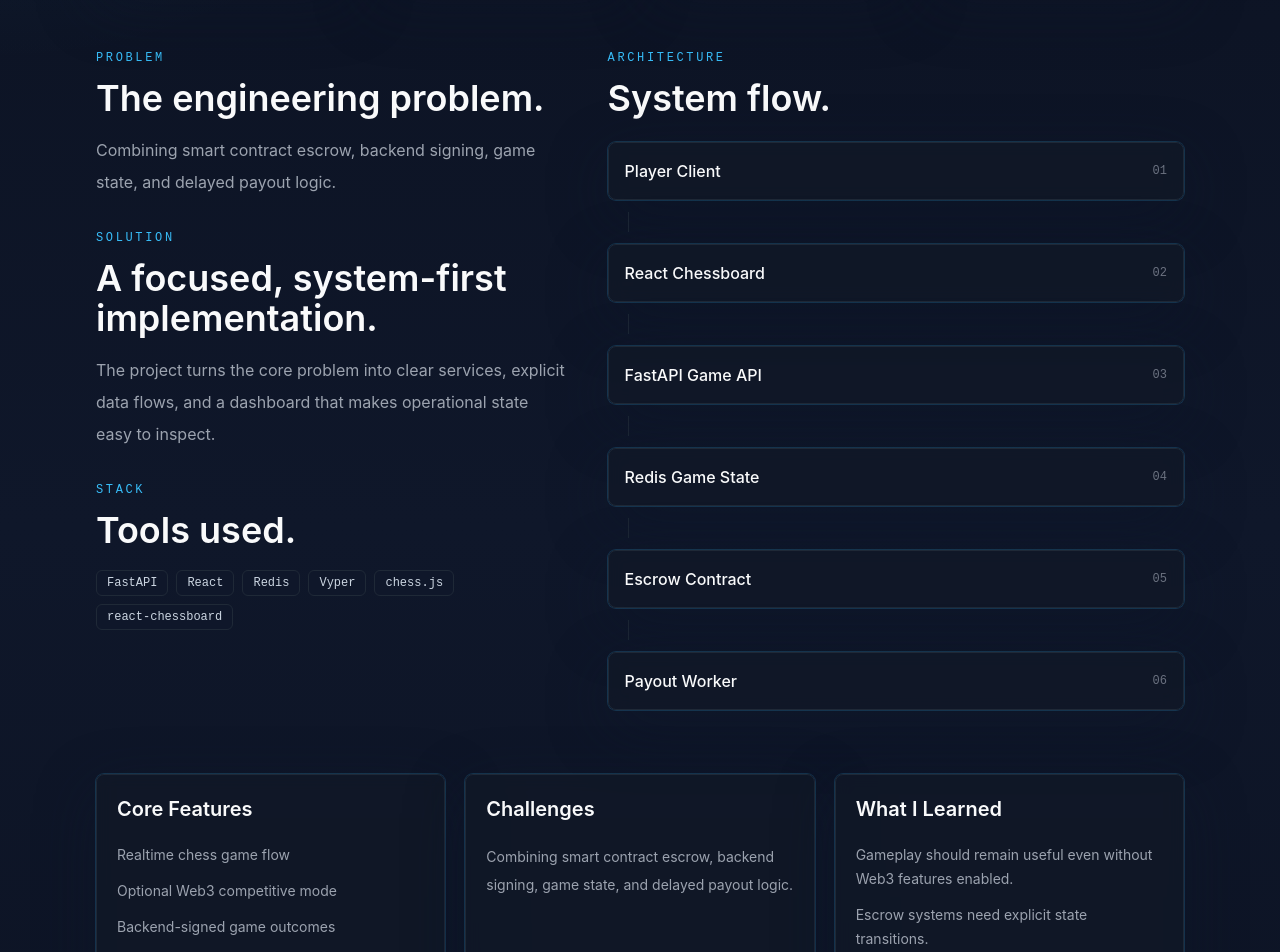
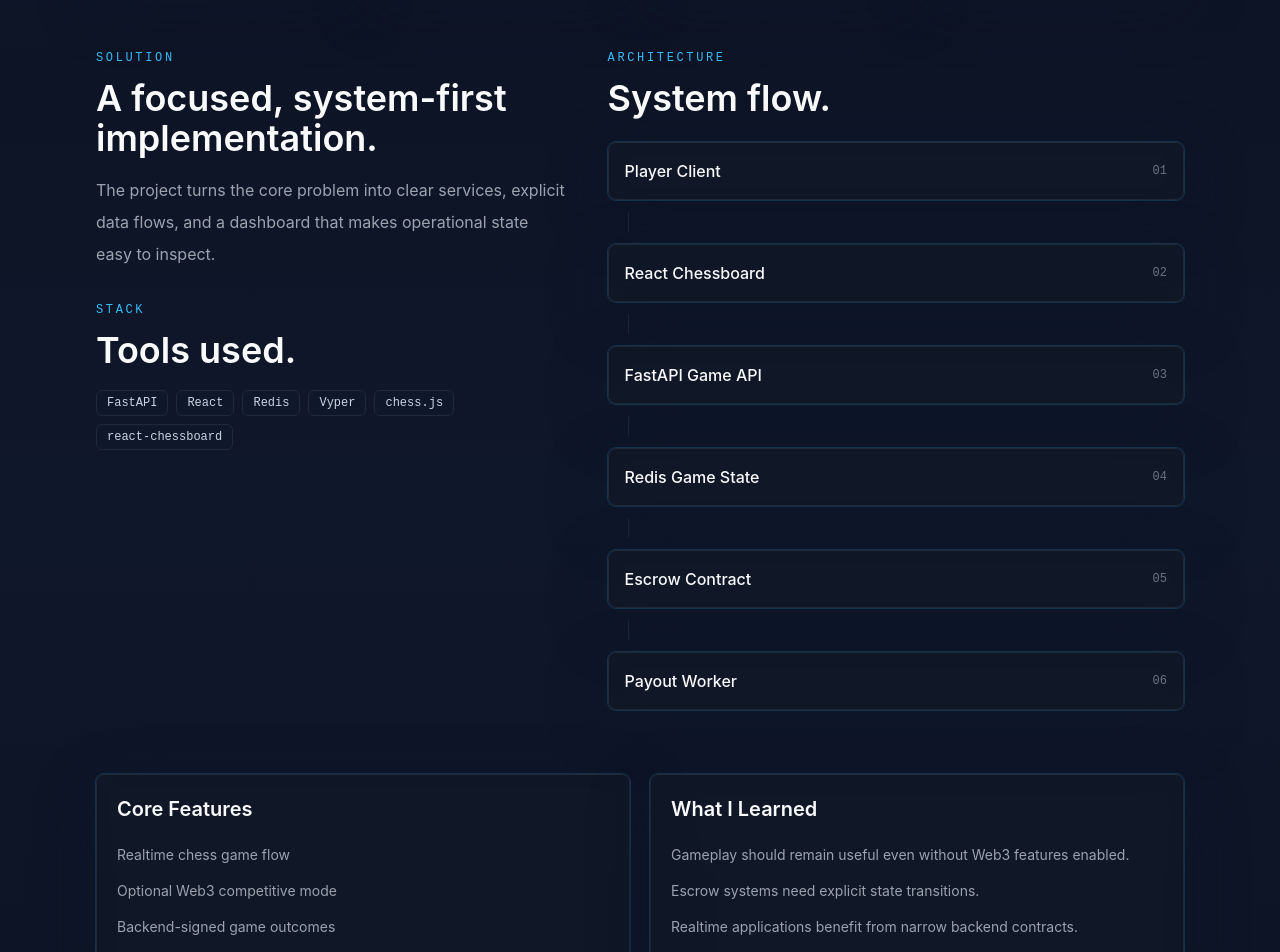
Before and after one commit to mikky00B/port, a Next.js app: page /projects/chess-arena in a window 1280 px wide. Shown: the part 480-1432 px from the top of the page. Built offline with nearby package versions, Linux system fonts and the light colour scheme.

Commit message:
Remove project challenge text

```diff
--- a/src/app/projects/[slug]/page.tsx
+++ b/src/app/projects/[slug]/page.tsx
@@ -71,10 +71,6 @@
       <div className="mt-16 grid gap-10 lg:grid-cols-[0.9fr_1.1fr]">
         <div className="space-y-8">
           <section>
-            <SectionHeader eyebrow="Problem" title="The engineering problem." />
-            <p className="mt-4 leading-8 text-muted">{project.challenge}</p>
-          </section>
-          <section>
             <SectionHeader eyebrow="Solution" title="A focused, system-first implementation." />
             <p className="mt-4 leading-8 text-muted">
               The project turns the core problem into clear services, explicit data flows, and a dashboard that makes operational state easy to inspect.
@@ -97,7 +93,7 @@
         </section>
       </div>
 
-      <div className="mt-16 grid gap-5 lg:grid-cols-3">
+      <div className="mt-16 grid gap-5 lg:grid-cols-2">
         <Card>
           <h2 className="font-heading text-xl font-semibold text-text">Core Features</h2>
           <ul className="mt-5 space-y-3 text-sm leading-6 text-muted">
@@ -105,10 +101,6 @@
               <li key={feature}>{feature}</li>
             ))}
           </ul>
-        </Card>
-        <Card>
-          <h2 className="font-heading text-xl font-semibold text-text">Challenges</h2>
-          <p className="mt-5 text-sm leading-7 text-muted">{project.challenge}</p>
         </Card>
         <Card>
           <h2 className="font-heading text-xl font-semibold text-text">What I Learned</h2>
--- a/src/components/projects/ProjectCard.tsx
+++ b/src/components/projects/ProjectCard.tsx
@@ -21,9 +21,6 @@
           <TechBadge key={tech}>{tech}</TechBadge>
         ))}
       </div>
-      <p className="mt-5 text-sm leading-6 text-slate-400">
-        <span className="text-text">Challenge:</span> {project.challenge}
-      </p>
       <div className="mt-6 flex flex-wrap gap-3">
         {project.liveUrl ? (
           <Link
```
